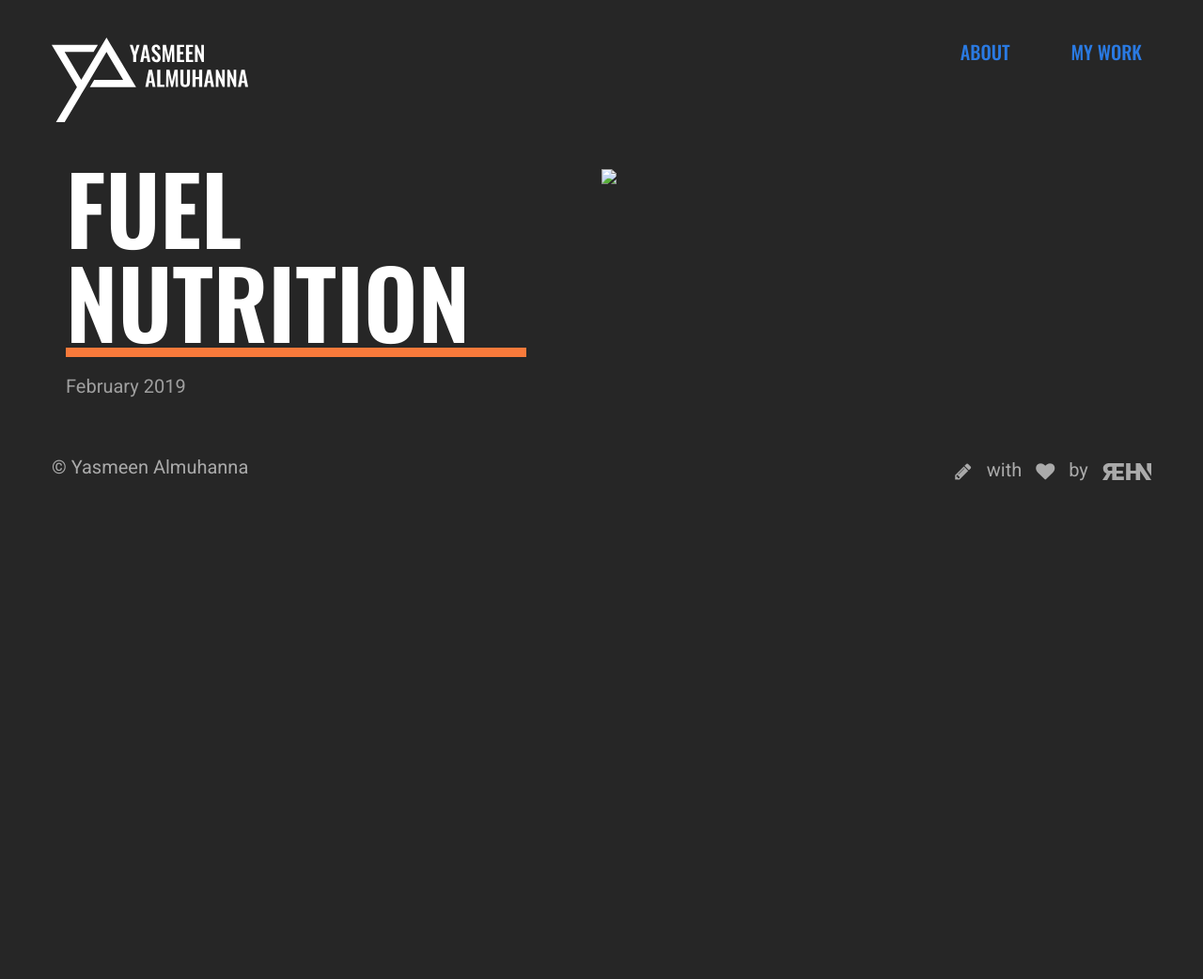
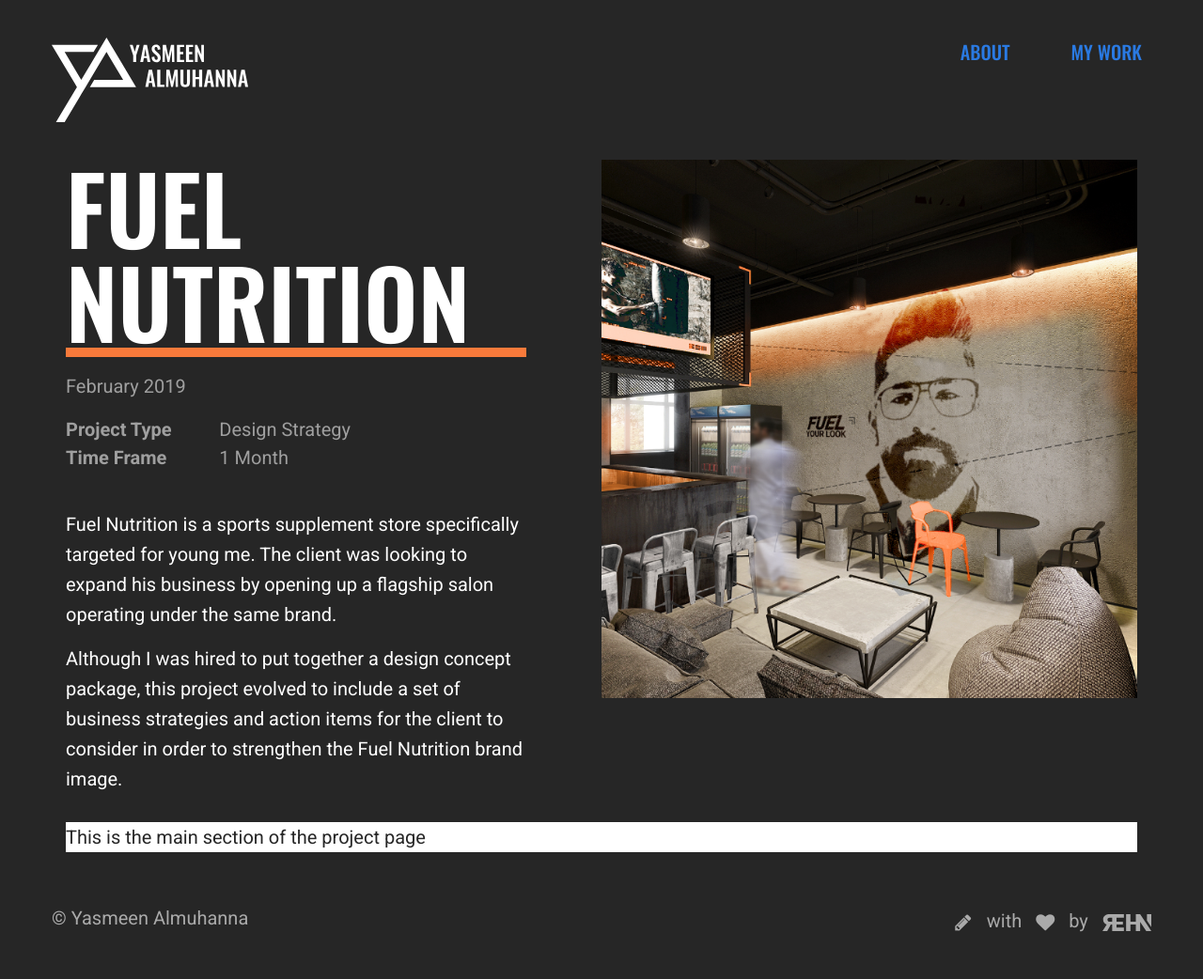
Before and after one commit to YasmeenAlmuhanna/yasmeenalmuhanna.com, a Jekyll site: the page built from _projects/fuelnutrition.markdown, in a window 1280 px wide. Shown: the whole page at 94% size. Built offline with Jekyll 4.4.1, drawn with Linux system fonts in a browser that asks for light colours; nearby versions of some CDN libraries; before the commit the page ends 900 px from its top, so only the background shows below that.

Commit message:
Fuel Nutrition Header

```diff
--- a/_projects/fuelnutrition.markdown
+++ b/_projects/fuelnutrition.markdown
@@ -7,3 +7,31 @@
 color: F87A3B
 
 ---
+
+<div class="project-metadata grid-x">
+  <div class="metadata-object cell small-8 grid-x">
+    <div class="metadata-title cell small-6">
+      Project Type
+    </div>
+    <div class="metadata-value cell small-6">
+      Design Strategy
+    </div>
+  </div>
+  <div class="metadata-object cell small-8 grid-x">
+    <div class="metadata-title cell small-6">
+      Time Frame
+    </div>
+    <div class="metadata-value cell small-6">
+      1 Month
+    </div>
+  </div>
+</div>
+
+<div class="project-intro">
+  <p>Fuel Nutrition is a sports supplement store specifically targeted for young me. The client was looking to expand his business by opening up a flagship salon operating under the same brand.</p>
+  <p>Although I was hired to put together a design concept package, this project evolved to include a set of business strategies and  action items for the client to consider in order to strengthen the Fuel Nutrition brand image.</p>
+</div>
+
+!~META
+
+This is the main section of the project page
```
Also changed, not shown: img/fuelnutrition/hero.png (added).
